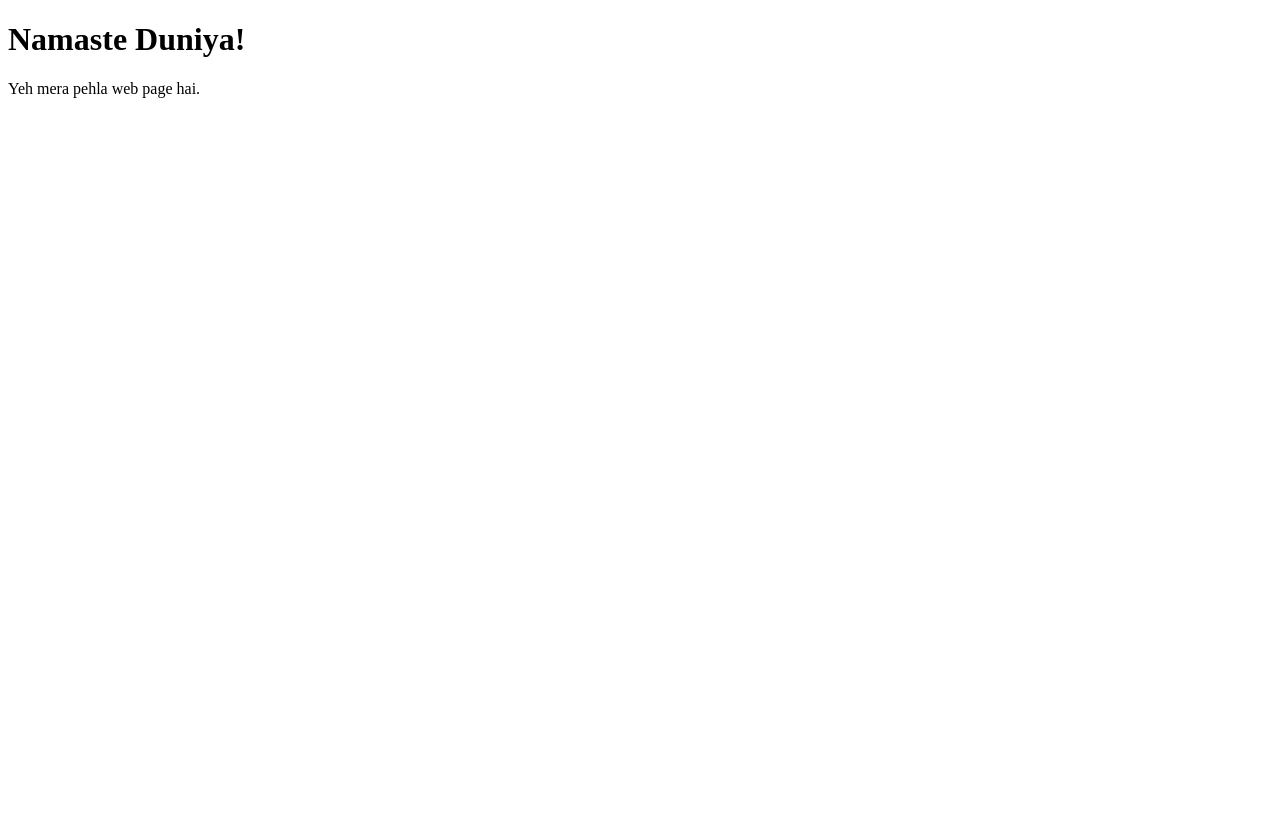
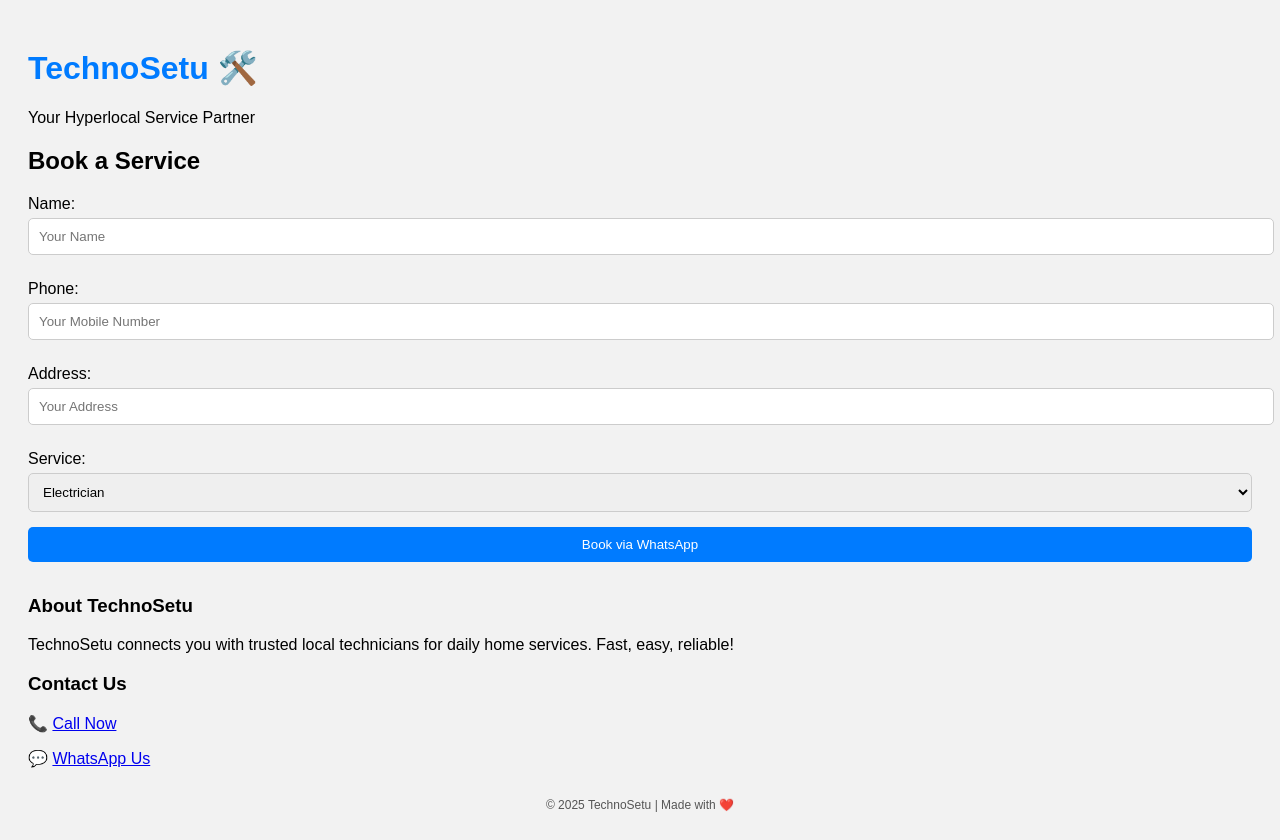
Before and after one commit to vs0807185/Tecno-setu, a plain HTML site: page Index.html in a window 1280 px wide. Before the commit the page ends 800 px from the top, so only its background shows below. Drawn offline with Linux system fonts and the light colour scheme.

Commit message:
Update Index.html

```diff
--- a/Index.html
+++ b/Index.html
@@ -1,10 +1,65 @@
+
 <!DOCTYPE html>
-<html>
-  <head>
-    <title>Meri Pehli Website</title>
-  </head>
-  <body>
-    <h1>Namaste Duniya!</h1>
-    <p>Yeh mera pehla web page hai.</p>
-  </body>
+<html lang="en">
+<head>
+  <meta charset="UTF-8" />
+  <meta name="viewport" content="width=device-width, initial-scale=1.0"/>
+  <title>TechnoSetu - Hyperlocal Services</title>
+  <link rel="manifest" href="manifest.json">
+  <style>
+    body { font-family: Arial, sans-serif; padding: 20px; background: #f2f2f2; }
+    h1 { color: #007bff; }
+    label { display: block; margin: 10px 0 5px; }
+    input, select, button { width: 100%; padding: 10px; margin-bottom: 15px; border-radius: 5px; border: 1px solid #ccc; }
+    button { background: #007bff; color: #fff; border: none; }
+    footer { margin-top: 30px; text-align: center; font-size: 12px; color: #555; }
+  </style>
+</head>
+<body>
+  <h1>TechnoSetu 🛠️</h1>
+  <p>Your Hyperlocal Service Partner</p>
+
+  <h2>Book a Service</h2>
+  <label>Name:</label>
+  <input type="text" id="name" placeholder="Your Name" />
+
+  <label>Phone:</label>
+  <input type="tel" id="phone" placeholder="Your Mobile Number" />
+
+  <label>Address:</label>
+  <input type="text" id="address" placeholder="Your Address" />
+
+  <label>Service:</label>
+  <select id="service">
+    <option value="Electrician">Electrician</option>
+    <option value="Plumber">Plumber</option>
+    <option value="AC Repair">AC Repair</option>
+    <option value="Broadband Install">Broadband Install</option>
+    <option value="Carpenter">Carpenter</option>
+  </select>
+
+  <button onclick="sendBooking()">Book via WhatsApp</button>
+
+  <h3>About TechnoSetu</h3>
+  <p>TechnoSetu connects you with trusted local technicians for daily home services. Fast, easy, reliable!</p>
+
+  <h3>Contact Us</h3>
+  <p>📞 <a href="tel:+919761248179">Call Now</a></p>
+  <p>💬 <a href="https://wa.me/919761248179" target="_blank">WhatsApp Us</a></p>
+
+  <footer>© 2025 TechnoSetu | Made with ❤️</footer>
+
+  <script>
+    function sendBooking() {
+      var name = document.getElementById('name').value;
+      var phone = document.getElementById('phone').value;
+      var address = document.getElementById('address').value;
+      var service = document.getElementById('service').value;
+
+      var msg = `New Booking:%0AName: ${name}%0APhone: ${phone}%0AAddress: ${address}%0AService: ${service}`;
+      var whatsapp = `https://wa.me/919761248179?text=${msg}`;
+      window.open(whatsapp, '_blank');
+    }
+  </script>
+</body>
 </html>
```
